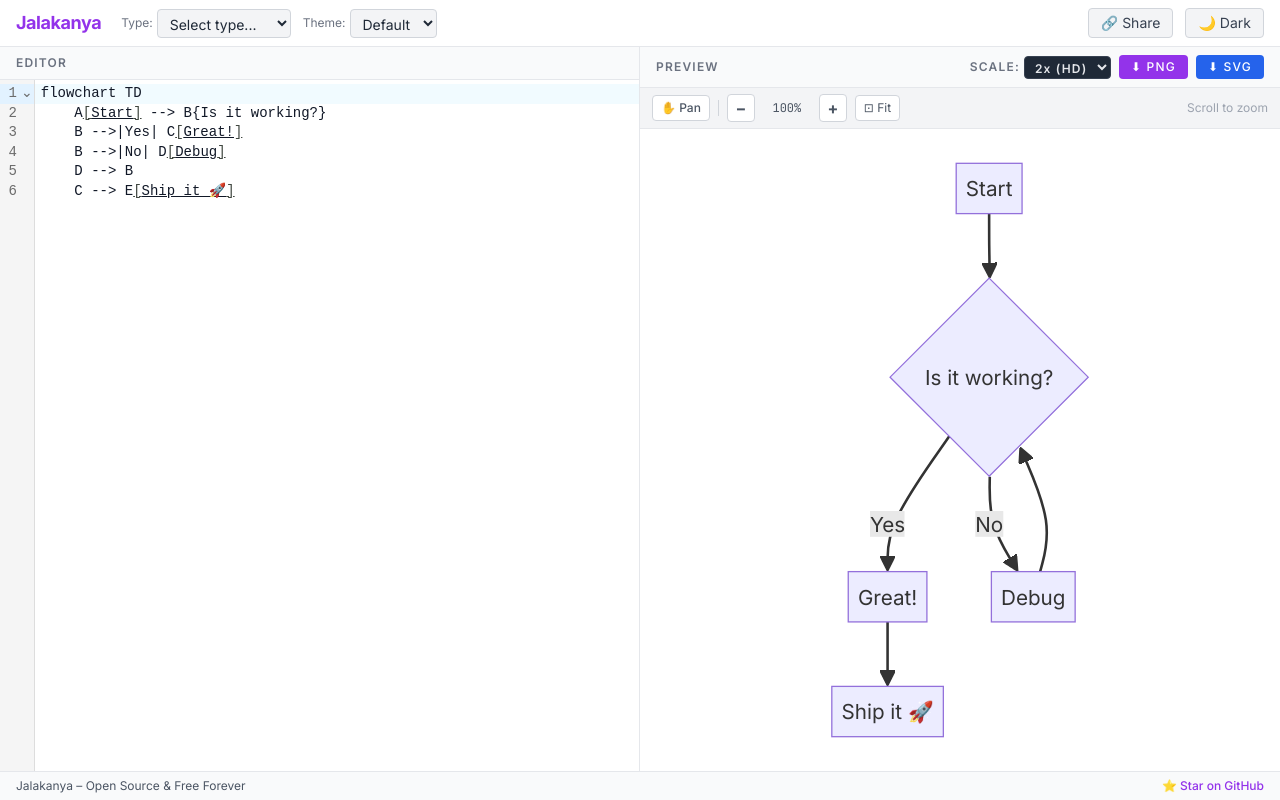
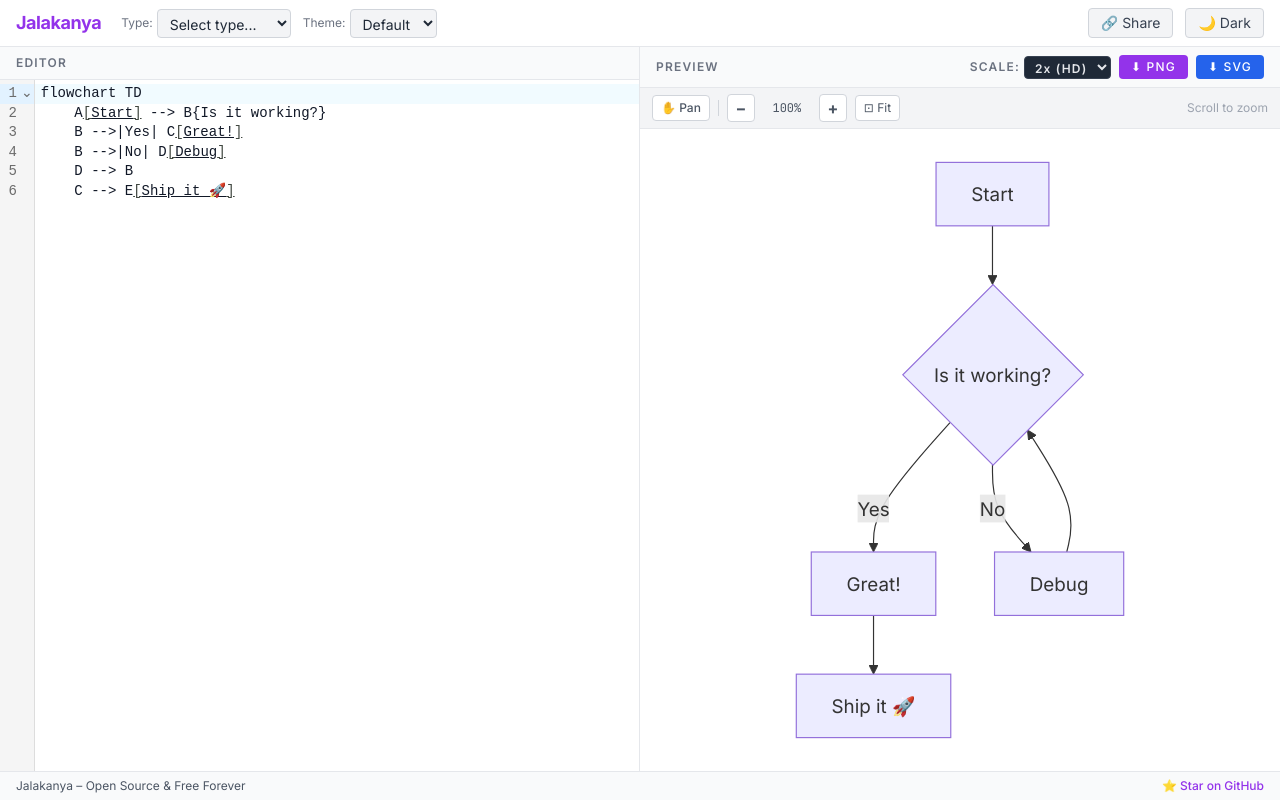
Before and after one commit to devlokh/jalakanya, a React (Vite) app: page / in a window 1280 px wide. Built offline with nearby package versions, Linux system fonts and the light colour scheme.

Commit message:
feat: update mermaid dependency and add architecture snippet to Toolbar component

```diff
--- a/package.json
+++ b/package.json
@@ -10,7 +10,7 @@
   "dependencies": {
     "react": "^18.2.0",
     "react-dom": "^18.2.0",
-    "mermaid": "^10.9.0",
+    "mermaid": "^11.4.1",
     "@codemirror/view": "^6.26.0",
     "@codemirror/state": "^6.4.1",
     "@codemirror/lang-markdown": "^6.2.5",
--- a/src/components/Toolbar.jsx
+++ b/src/components/Toolbar.jsx
@@ -8,6 +8,19 @@ const SNIPPETS = [
     key: "flowchart",
     label: "Flowchart",
     code: `flowchart TD\n    A[Start] --> B{Decision}\n    B -->|Yes| C[Do it]\n    B -->|No| D[Skip]\n    C --> E[End]\n    D --> E`,
+  },
+  {
+    key: "architecture",
+    label: "Architecture",
+    code: `architecture-beta
+    group api(cloud)[API]
+
+    service db(database)[Database] in api
+    service server(server)[Server] in api
+    service disk(disk)[Storage] in api
+
+    db:L -- R:server
+    disk:T -- B:server`,
   },
   {
     key: "sequence",
```
